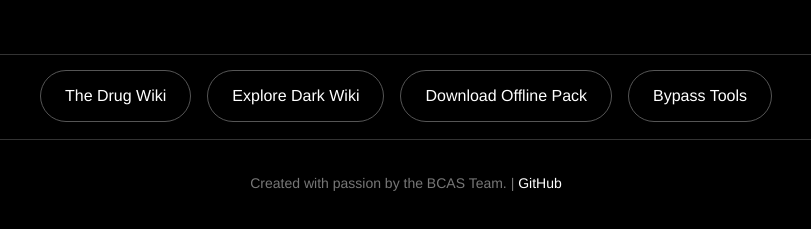
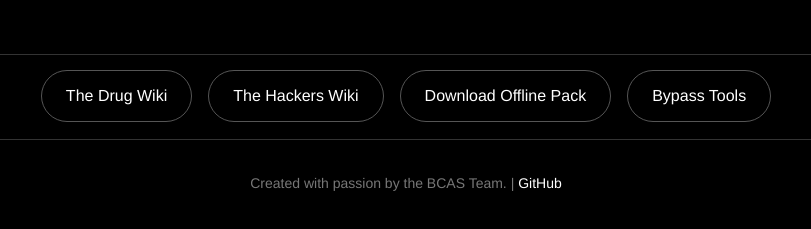
Before and after one commit to BCAS-Team/BCAS-Team.github.io, a plain HTML site: page index.html in a window 1280 px wide. Shown: the part 491-720 px from the top of the page, 234-1045 px from the left. Drawn offline with Linux system fonts and the light colour scheme.

Commit message:
Beta 1.4

```diff
--- a/index.html
+++ b/index.html
@@ -30,7 +30,7 @@
   <!-- CTA Buttons -->
   <div class="cta-buttons">
     <a href="https://bcas-team.github.io/Drugs/">The Drug Wiki</a>
-    <a href="#dark-wiki">Explore Dark Wiki</a>
+    <a href="https://BCAS-Team.github.io/Hackers Wiki/">The Hackers Wiki</a>
     <a href="#offline-pack">Download Offline Pack</a>
     <a href="#tools">Bypass Tools</a>
   </div>
```
